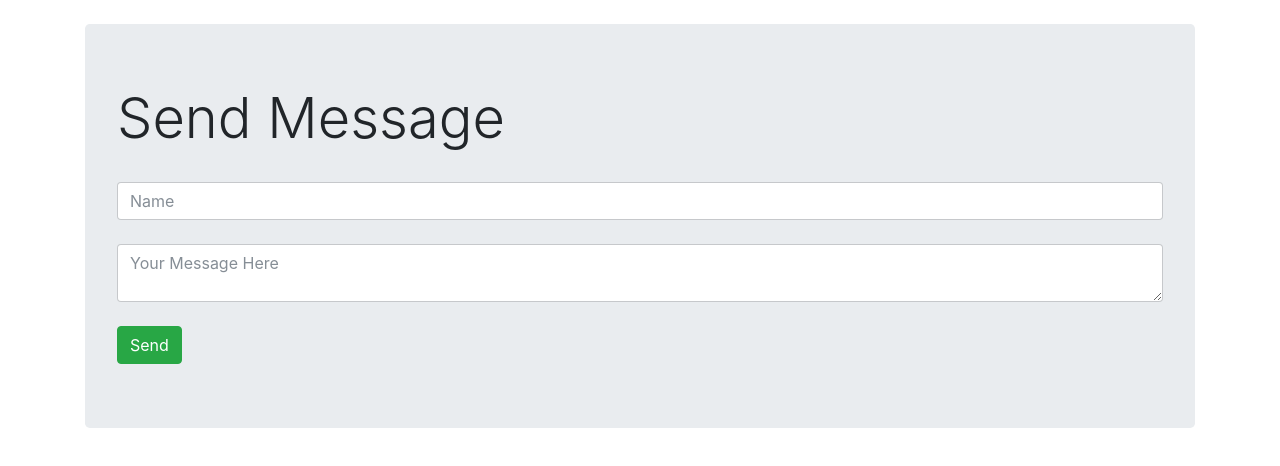
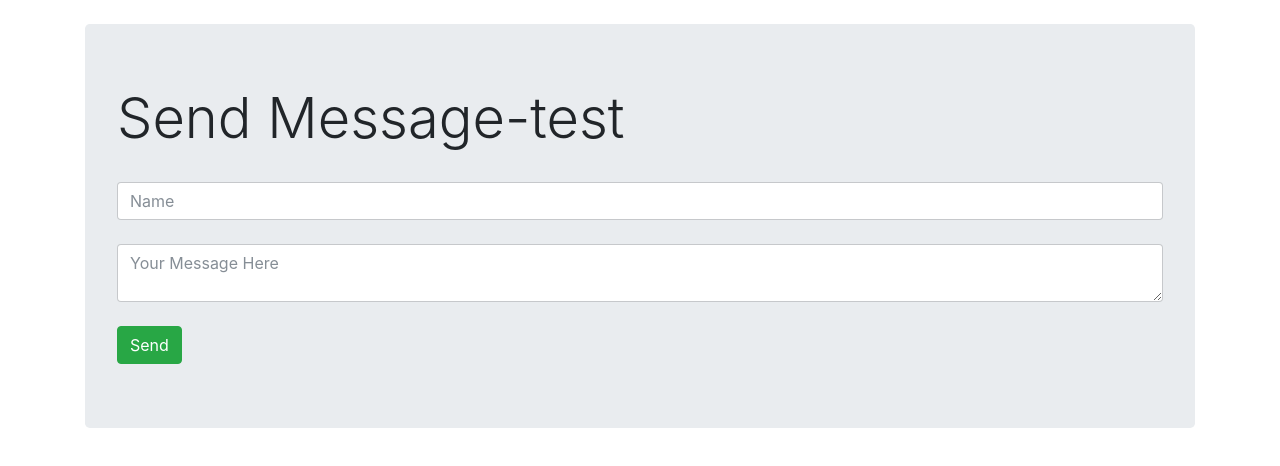
Before and after one commit to idmcarvalho/test-igor-carvalho, a website: page index.html in a window 1280 px wide. Drawn offline with nearby package versions, Linux system fonts and the light colour scheme; no server answers.

Commit message:
Testing commit

```diff
--- a/index.html
+++ b/index.html
@@ -12,7 +12,7 @@
 <div class="container">
     <br>
     <div class="jumbotron">
-        <h1 class="display-4">Send Message</h1>
+        <h1 class="display-4">Send Message-test</h1>
         <br>
         <input id = "name" class="form-control" placeholder="Name">
         <br>
```
Also changed, not shown: .github/workflows/main.txt (deleted).
